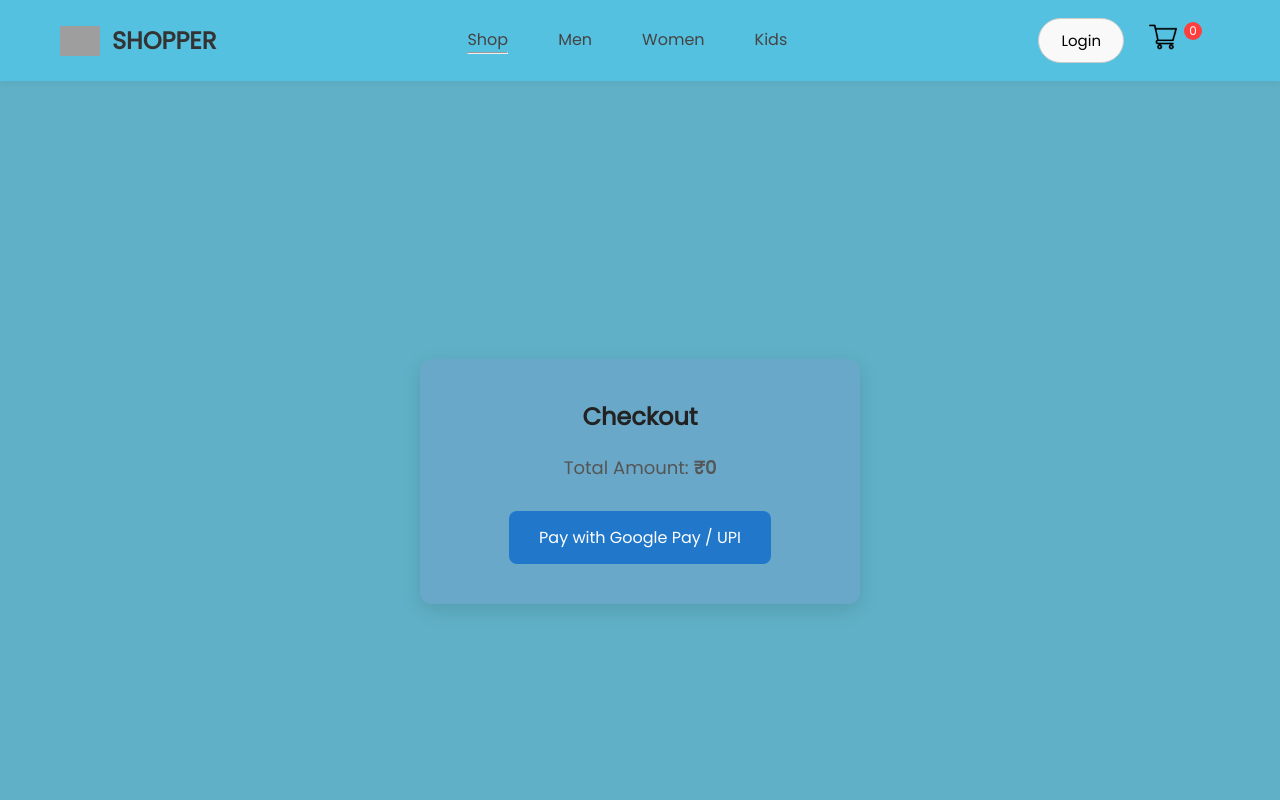
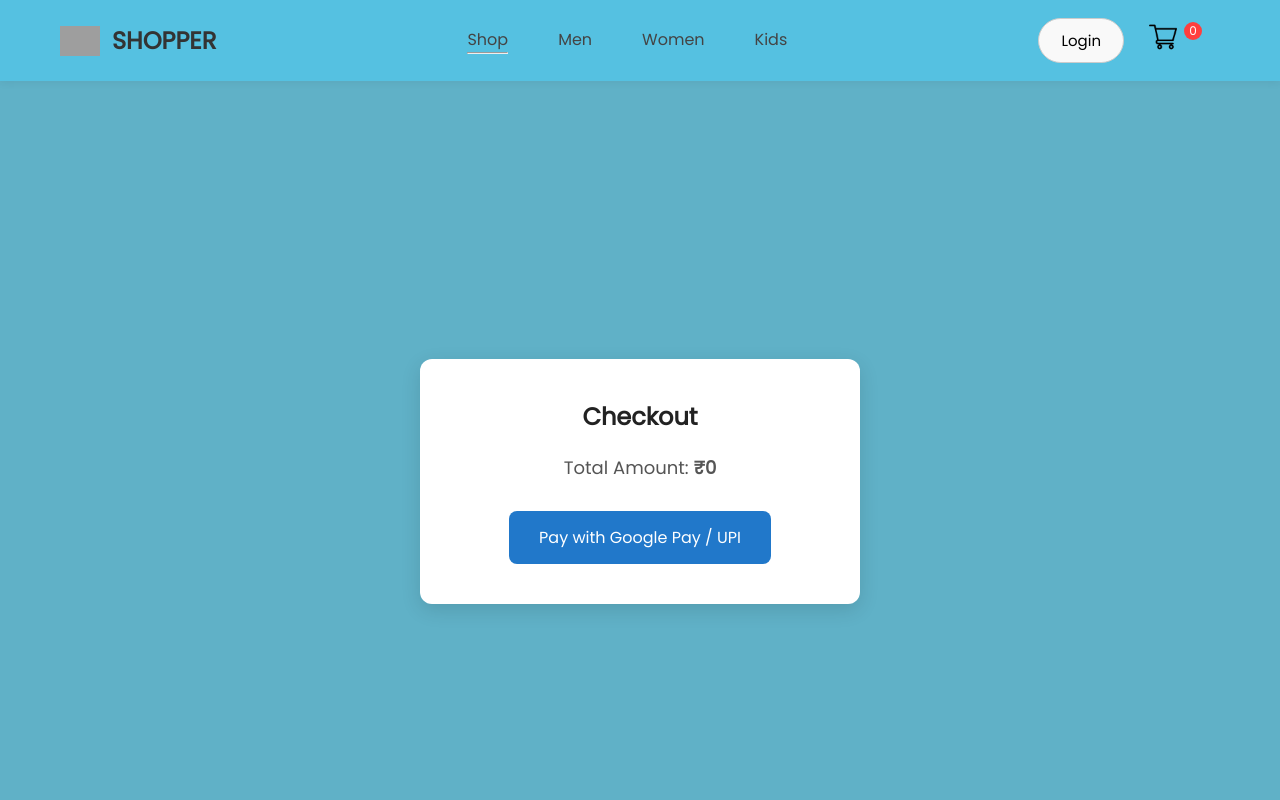
Before and after one commit to tanishkaverma43/ShineCart-Frontend, a React (Create React App) app: page /checkout in a window 1280 px wide. Shown: the top 800 px of the page. Built offline with nearby package versions, Linux system fonts and the light colour scheme; no server answers; grey boxes are pictures that could not be loaded.

Commit message:
final commit

```diff
--- a/src/Components/CartItems/CartItems.css
+++ b/src/Components/CartItems/CartItems.css
@@ -153,7 +153,7 @@
   }
 
   .checkout {
-    background: #69a8c8;
+    background: white;
     padding: 40px;
     border-radius: 12px;
     box-shadow: 0 6px 20px rgba(0, 0, 0, 0.12);
```
